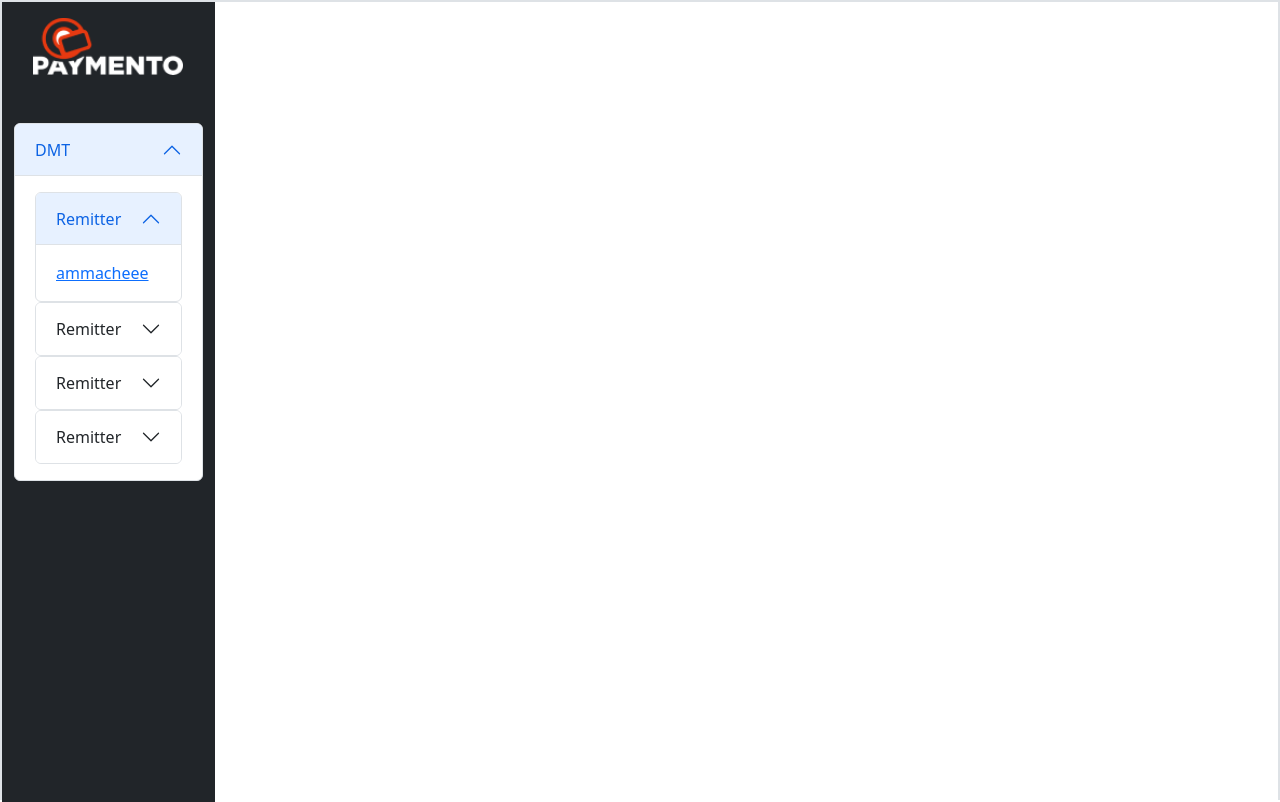
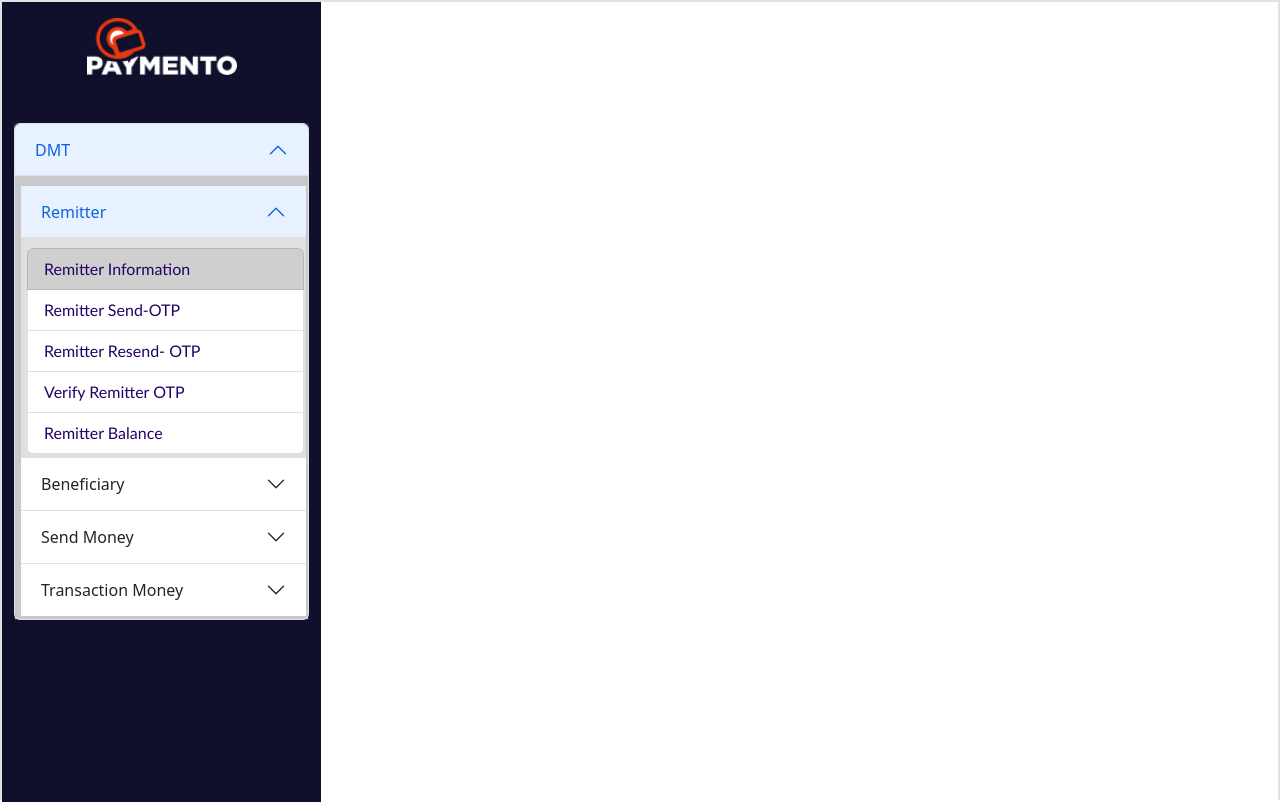
Before and after one commit to gjreact/finalDMT, a React (Create React App) app: page / in a window 1280 px wide. Built offline with nearby package versions, Linux system fonts and the light colour scheme.

Commit message:
sidemenu updated

```diff
--- a/src/asset/css/slite.css
+++ b/src/asset/css/slite.css
@@ -1,6 +1,34 @@
+@import '../../theme/theme.css';
 .containerr {
   height: 100vh;
 }
 .Roww{
     height: 100vh;
 }
+
+.overflow{
+  overflow:hidden;
+}
+.sideMenuColor{
+  background-color: var(--SideMenueBgColor);
+}
+.sideMenuTransparent{
+  background-color: rgba(221, 221, 221, 0.9);
+  padding: 10px 2px 3px 6px;
+}
+.activeMenu{
+  color: white;
+  background-color: rgba(76, 76, 76, 0.108);
+}
+.activeMenu :hover {
+ color: red;
+}
+a{
+  text-decoration: none;
+  display: block;
+  color: rgb(35, 2, 101);
+  font-family: "Gill Sans", sans-serif;;
+}
+.zeropadding{
+  padding: 0px;
+}
--- a/src/index.css
+++ b/src/index.css
@@ -1,4 +1,5 @@
 body {
+  background-color: "red";
   margin: 0;
   font-family: -apple-system, BlinkMacSystemFont, 'Segoe UI', 'Roboto', 'Oxygen',
     'Ubuntu', 'Cantarell', 'Fira Sans', 'Droid Sans', 'Helvetica Neue',
--- a/src/layout/BasicLayout.js
+++ b/src/layout/BasicLayout.js
@@ -3,13 +3,14 @@ import React from "react";
 import { Col, Container, Row } from "react-bootstrap";
 import "../asset/css/slite.css";
 import SideMenu from "../pages/SideBar/SideMenu";
+import '../theme/theme.css';
 
 function BasicLayout() {
   return (
     <>
       <Container fluid className="border border-2 margin-0 containerr">
         <Row className="Roww">
-          <Col className="d-none d-md-block bg-dark col-2">
+          <Col className="d-none d-md-block sideMenuColor col-3">
             <div className="mt-3 d-flex justify-content-center">
              <img className="align-center" style={{width:"100%",maxWidth:"150px"}} src={logo} alt="Paymento_Logo" />
             </div>
--- a/src/pages/SideBar/SideMenu.js
+++ b/src/pages/SideBar/SideMenu.js
@@ -1,54 +1,60 @@
 import React from "react";
 import Accordion from "react-bootstrap/Accordion";
+import "../../asset/css/slite.css";
+import ListGroup from 'react-bootstrap/ListGroup';
 
 function SideMenu() {
   return (
-    <div className="mt-5">
-      <Accordion defaultActiveKey="0">
+    <div className="mt-5 bg-dark">
+      <Accordion className="" defaultActiveKey="0">
+        <Accordion.Item className="sideMenuColor" eventKey="0">
+          <Accordion.Header>DMT</Accordion.Header>
+          <Accordion.Body className="zeropadding">
+
+          <Accordion defaultActiveKey="0" className="sideMenuTransparent" flush>
               <Accordion.Item eventKey="0">
-          <Accordion.Header>DMT</Accordion.Header>
-          <Accordion.Body>
+                <Accordion.Header>Remitter</Accordion.Header>
+                <Accordion.Body className="sideMenuTransparent">
+                  <ListGroup style={{overflow:"hidden",margin:"0px"}}>
+                    <ListGroup.Item className="activeMenu"><a href="#">Remitter Information</a></ListGroup.Item>
+                    <ListGroup.Item><a href="#">Remitter Send-OTP</a></ListGroup.Item>
+                    <ListGroup.Item><a href="#">Remitter Resend- OTP</a></ListGroup.Item>
+                    <ListGroup.Item><a href="#">Verify Remitter OTP</a></ListGroup.Item>
+                    <ListGroup.Item><a href="#">Remitter Balance</a></ListGroup.Item>
+                  </ListGroup>
 
-          <Accordion defaultActiveKey="1">
-            <Accordion.Item eventKey="1">
-              <Accordion.Header>Remitter</Accordion.Header>
-              <Accordion.Body>
-                <a href="https://www.google.com">ammacheee</a>
                 </Accordion.Body>
               </Accordion.Item>
-            </Accordion>
-
-            <Accordion defaultActiveKey="1">
-            <Accordion.Item eventKey="0">
-              <Accordion.Header>Remitter</Accordion.Header>
-              <Accordion.Body>
-                <a href="https://www.google.com">ammacheee</a>
+              <Accordion.Item  className="overflow" eventKey="1">
+                <Accordion.Header>Beneficiary</Accordion.Header>
+                <Accordion.Body className="sideMenuTransparent" >
+                <ListGroup >
+                    <ListGroup.Item ><a href="#">Beneficiary Create</a></ListGroup.Item>
+                    <ListGroup.Item><a href="#">Beneficiary List</a></ListGroup.Item>
+                    <ListGroup.Item><a href="#">Delete Beneficiary</a></ListGroup.Item>
+                </ListGroup>
                 </Accordion.Body>
               </Accordion.Item>
-            </Accordion>
-
-            <Accordion defaultActiveKey="1">
-            <Accordion.Item eventKey="0">
-              <Accordion.Header>Remitter</Accordion.Header>
-              <Accordion.Body>
-                <a href="https://www.google.com">ammacheee</a>
+              <Accordion.Item eventKey="2">
+                <Accordion.Header>Send Money</Accordion.Header>
+                <Accordion.Body className="sideMenuTransparent">
+                <ListGroup>
+                    <ListGroup.Item><a href="#">Send Money</a></ListGroup.Item>
+                </ListGroup>
                 </Accordion.Body>
               </Accordion.Item>
-            </Accordion>
-
-            <Accordion defaultActiveKey="1">
-            <Accordion.Item eventKey="0">
-              <Accordion.Header>Remitter</Accordion.Header>
-              <Accordion.Body>
-                <a href="https://www.google.com">ammacheee</a>
+              <Accordion.Item eventKey="3">
+                <Accordion.Header>Transaction Money</Accordion.Header>
+                <Accordion.Body className="sideMenuTransparent">
+                <ListGroup>
+                    <ListGroup.Item><a href="#">Transaction Money</a></ListGroup.Item>
+                </ListGroup>
                 </Accordion.Body>
               </Accordion.Item>
             </Accordion>
 
           </Accordion.Body>
         </Accordion.Item>
-
-
       </Accordion>
     </div>
   );
--- /dev/null
+++ b/src/theme/theme.css
@@ -0,0 +1,5 @@
+:root {
+    --SideMenueBgColor:#10102C
+    ;
+    --ContentBgColor: #495274;
+  }
```
Lines whose indentation alone changed are shown as unchanged.
